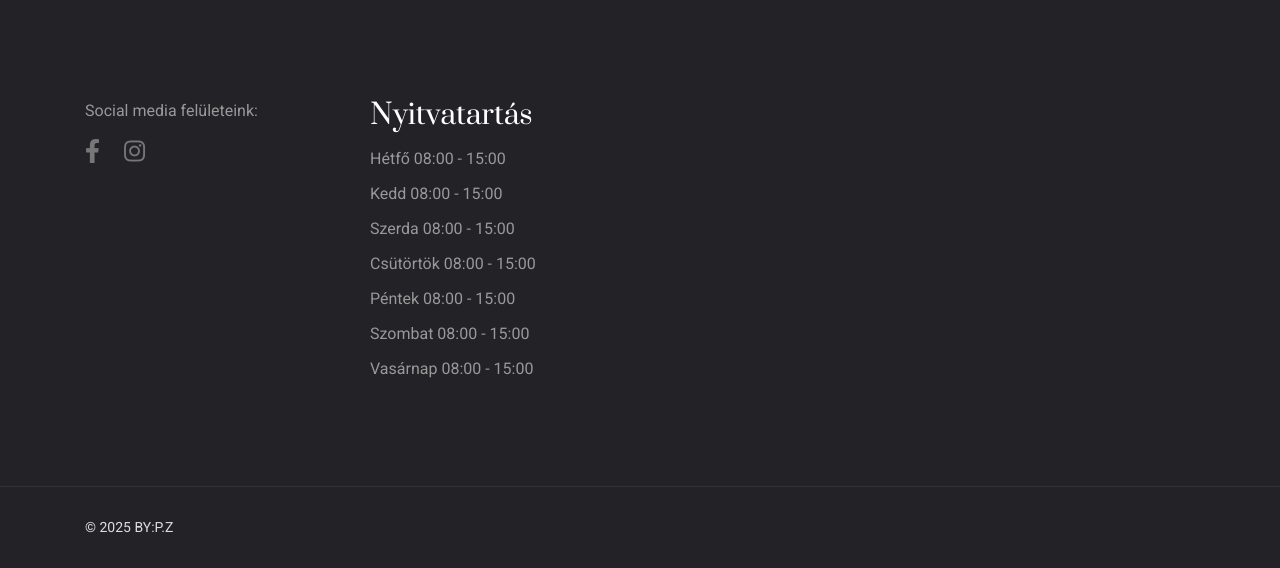
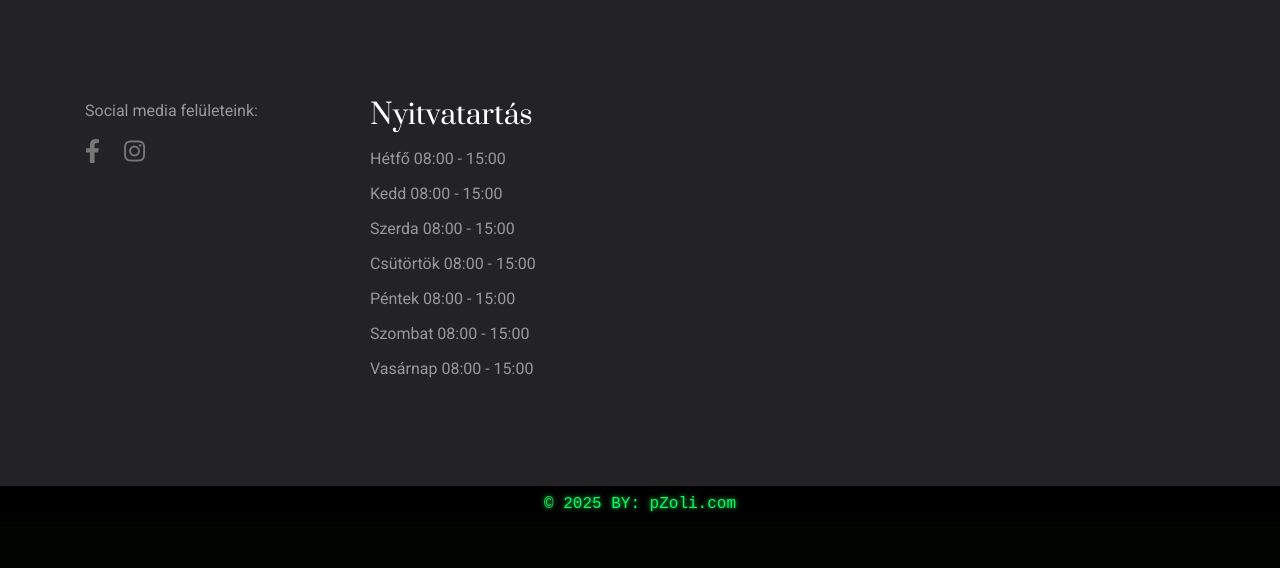
Before and after one commit to zoltan2561/zcutz_live, a PHP site: page / in a window 1280 px wide. Shown: the part 4977-5545 px from the top of the page. After the commit the page ends 5490 px from the top, so only its background shows below. Run offline with PHP 8.4, Linux system fonts and the light colour scheme; data comes from the database, SQL or seed files in the repository; some web fonts are replaced.

Commit message:
adding pz to fooder

```diff
--- a/Includes/templates/footer.php
+++ b/Includes/templates/footer.php
@@ -1,24 +1,35 @@
+<footer class="footer_section">
+  <div class="text-center">
+    <a href="https://pzoli.com" target="_blank" class="matrix-link">
+      © <script>document.write(new Date().getFullYear())</script> BY: pZoli.com
+    </a>
+  </div>
+</footer>
 
-		<footer class="footer_section">
-			<div class="container">
-				<div class="row">
-					<div class="col-md-6 xs-padding">
-						<div class="copyright">
-							©
-							<script type="text/javascript">
-								document.write(new Date().getFullYear())
-							</script>
-							BY:P.Z
-						</div>
-					</div>
-					<div class="col-md-6 xs-padding">
-						<ul class="footer_social">
+<style>
+.footer_section {
+  background: transparent !important; /* ne legyen széles háttér */
+  border: none;
+  margin: 0;
+  padding: 5px 0; /* minimális padding felül/alul */
+}
 
-						</ul>
-					</div>
-				</div>
-			</div>
-		</footer>
+.matrix-link {
+  background: #000;             /* fekete háttér CSAK a szöveg mögött */
+  color: #00ff66;               /* Matrix-zöld szöveg */
+  font-family: 'Courier New', monospace;
+  text-shadow: 0 0 5px #00ff66;
+  text-decoration: none;
+  display: inline;              /* pontosan a szöveg szélességére igazodjon */
+  padding: 2px 6px;             /* nagyon vékony keret a szöveg körül */
+}
+
+.matrix-link:hover {
+  color: #fff;
+  text-shadow: 0 0 10px #00ff66, 0 0 20px #00ff66;
+}
+</style>
+
 
 
 		<!-- INCLUDE JS SCRIPTS -->
```
